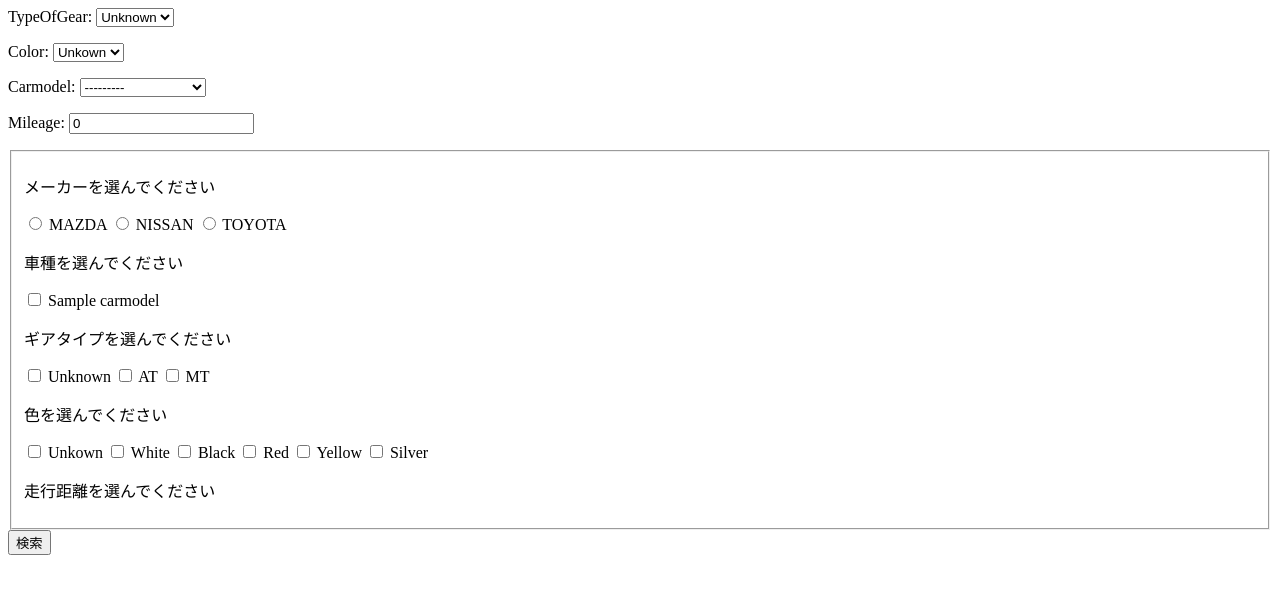
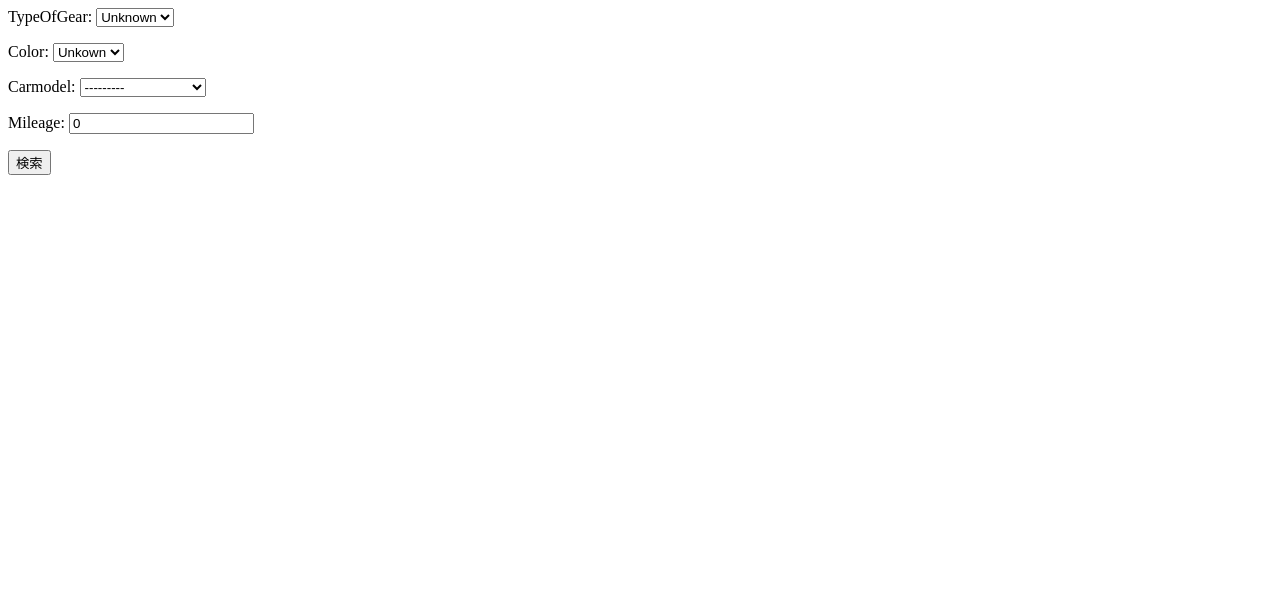
Before and after one commit to djmapet/ucars, a Django app: page /search in a window 1280 px wide. Shown: the top 594 px of the page. Run offline with Django 3.2, Linux system fonts and the light colour scheme; data comes from the database, SQL or seed files in the repository; tables that the repository leaves empty hold one stand-in row (values such as "Sample post"); parts of the project's set-up code (start-up, migrations or seed data) failed here and were passed over.

Commit message:
一旦古いフォームを削除してmodelformのみにする

```diff
--- a/cars/templates/search.html
+++ b/cars/templates/search.html
@@ -8,43 +8,5 @@
 
 {{ form.as_p }}
 
-<fieldset>
-    <div>
-      <p>メーカーを選んでください</p>
-      {% for choice in makers %}
-        <input type="radio" name="maker" value="{{ choice.id }}">
-          <label for="choice{{ forloop.counter }}">{{ choice.name }}</label>
-      {% endfor %}
-    </div>
-    <div>
-      <p>車種を選んでください</p>
-      {% for choice in car_models %}
-        <input type="checkbox" name="maker" value="{{ choice.id }}">
-          <label for="choice{{ forloop.counter }}">{{ choice.name }}</label>
-      {% endfor %}
-    </div>
-    <div>
-      <p>ギアタイプを選んでください</p>
-      {% for choice in gears %}
-        <input type="checkbox" name="gear" value="{{ choice.0 }}">
-          <label for="choice{{ forloop.counter }}">{{ choice.1 }}</label>
-      {% endfor %}
-    </div>
-    <div>
-      <p>色を選んでください</p>
-      {% for choice in color %}
-        <input type="checkbox" name="gear" value="{{ choice.0 }}">
-          <label for="choice{{ forloop.counter }}">{{ choice.1 }}</label>
-      {% endfor %}
-    </div>
-    <div>
-      <p>走行距離を選んでください</p>
-      {% for choice in mileage %}
-        <input type="radio" name="mileage" value="{{ choice.0 }}">
-          <label for="choice{{ forloop.counter }}">{{ choice.1 }}</label>
-      {% endfor %}
-    </div>
-
-</fieldset>
 <input type="submit" value="検索">
 </form>
--- a/cars/views/search.py
+++ b/cars/views/search.py
@@ -9,35 +9,19 @@ def top(request):
     if request.method == 'POST':
         form = SearchForm(request.POST)
         if form.is_valid():
-            #maker_id = form.cleaned_data['manufacturer']
             selected_carmodel = form.cleaned_data['carmodel']
-            color_id = form.cleaned_data['color']
-            gear_id = form.cleaned_data['gear']
+            selected_color = form.cleaned_data['color']
+            selected_gear = form.cleaned_data['gear']
             mileage = form.cleaned_data['mileage']
 
             try:
-                #models = CarModel.objects.filter(pk=carmodel_id)
                 carmodel_result = Car.objects.filter(carmodel=int(selected_carmodel.id))
             except Manufacturer.DoesNotExist:
                 raise Http404("maker does not exist")
     else:
         form = SearchForm()
 
-    try:
-        makers = Manufacturer.objects.all()
-    except Manufacturer.DoesNotExist:
-        raise Http404("maker does not exist")
-
-    try:
-        car_models = CarModel.objects.all()
-    except CarModel.DoesNotExist:
-        raise Http404("car model does not exist")
-
     context = {
-        'makers': makers,
-        'car_models': car_models,
-        'gears' : Car.GEAR_CHOICES,
-        'color' : Car.COLOR_CHOICES,
         'carmodel_result' : carmodel_result,
         'form' : form,
     }
```
